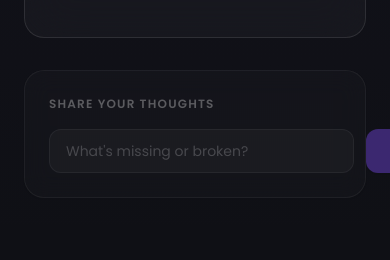
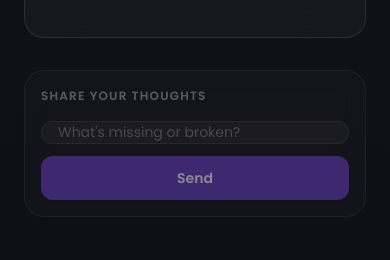
Before and after one commit to adelREDA00/mvp-vevara, a React (Vite) app: page /dashboard in a window 390 px wide. Shown: the part 659-919 px from the top of the page. Built offline with nearby package versions, Linux system fonts and the light colour scheme; no server answers; a web font is replaced by a local one.

Commit message:
bug fixes bg color

```diff
--- a/src/features/dashboard/pages/DashboardPage.jsx
+++ b/src/features/dashboard/pages/DashboardPage.jsx
@@ -363,7 +363,7 @@ const DashboardPage = () => {
                             )}
 
                             {/* Feedback Input Section */}
-                            <div className="bg-white/[0.02] backdrop-blur-md border border-white/5 rounded-[20px] p-6 flex flex-col items-start gap-4 shadow-sm">
+                            <div className="bg-white/[0.02] backdrop-blur-md border border-white/5 rounded-[20px] p-4 sm:p-6 flex flex-col items-start gap-4 shadow-sm">
                                 <div className="w-full flex items-center justify-between">
                                     <div className="flex items-center gap-3">
                                         <h3 className="text-[12px] font-semibold uppercase tracking-widest text-white/30">Share your thoughts</h3>
@@ -380,19 +380,19 @@ const DashboardPage = () => {
                                         <span className="text-[12px] text-emerald-500 font-medium">Feedback sent!</span>
                                     )}
                                 </div>
-                                <div className="w-full flex items-center gap-3">
+                                <div className="w-full flex flex-col sm:flex-row items-stretch sm:items-center gap-3">
                                     <input
                                         type="text"
                                         value={feedbackText}
                                         onChange={(e) => setFeedbackText(e.target.value)}
                                         onKeyDown={(e) => e.key === 'Enter' && handleSendFeedback()}
                                         placeholder="What's missing or broken?"
-                                        className="h-11 flex-1 bg-white/[0.03] border border-white/5 rounded-[12px] px-4 text-[14px] text-white placeholder:text-white/20 outline-none focus:border-[#6940c9]/40 transition-all duration-200 font-normal"
+                                        className="h-11 flex-1 bg-white/[0.03] border border-white/5 rounded-[12px] px-4 text-[14px] text-white placeholder:text-white/20 outline-none focus:border-[#6940c9]/40 transition-all duration-200 font-normal w-full"
                                     />
                                     <button
                                         onClick={handleSendFeedback}
                                         disabled={!feedbackText.trim() || feedbackStatus === 'sending'}
-                                        className="h-11 px-6 bg-[#6940c9] hover:bg-[#7b52da] disabled:opacity-50 disabled:cursor-not-allowed rounded-[12px] text-[14px] font-semibold transition-all duration-200 flex items-center gap-2 shadow-sm"
+                                        className="h-11 px-6 bg-[#6940c9] hover:bg-[#7b52da] disabled:opacity-50 disabled:cursor-not-allowed rounded-[12px] text-[14px] font-semibold transition-all duration-200 flex items-center justify-center gap-2 shadow-sm w-full sm:w-auto"
                                     >
                                         {feedbackStatus === 'sending' ? <Loader2 size={16} strokeWidth={2} className="animate-spin" /> : 'Send'}
                                     </button>
--- a/src/features/editor/components/CanvasControls.jsx
+++ b/src/features/editor/components/CanvasControls.jsx
@@ -616,9 +616,9 @@ function CanvasControls({
           />
 
           <div
-            className="bg-[#6940c9] text-white px-3 py-1.5 rounded-full shadow-[0_15px_40px_rgba(0,0,0,0.5)] border border-white/20 flex flex-row items-center gap-3 sm:gap-4 max-w-[calc(100vw-32px)] sm:max-w-none w-max text-center animate-bounce-subtle"
+            className="bg-[#6940c9] text-white px-4 py-2.5 rounded-2xl sm:rounded-full shadow-[0_15px_40px_rgba(0,0,0,0.5)] border border-white/20 flex flex-row items-center gap-3 sm:gap-4 max-w-[calc(100vw-32px)] sm:max-w-none w-fit sm:w-max text-left sm:text-center animate-bounce-subtle"
           >
-            <span className="text-[11px] sm:text-[12.5px] font-semibold leading-none whitespace-nowrap opacity-95">
+            <span className="text-[11px] sm:text-[12.5px] font-semibold leading-normal opacity-95">
               Now change anything, move, scale, rotate, blur or edit, it will animate.
             </span>
 
@@ -634,7 +634,7 @@ function CanvasControls({
                   // Ignore localStorage errors
                 }
               }}
-              className="text-[11px] font-bold opacity-80 hover:opacity-100 transition-opacity underline decoration-white/40 underline-offset-4 text-purple-200 whitespace-nowrap"
+              className="text-[11px] font-bold opacity-80 hover:opacity-100 transition-opacity underline decoration-white/40 underline-offset-4 text-purple-200 whitespace-nowrap self-center"
             >
               hide
             </button>
--- a/src/features/editor/pages/EditorPage.jsx
+++ b/src/features/editor/pages/EditorPage.jsx
@@ -1297,7 +1297,7 @@ function EditorPage() {
       let currentBlur = layer.blur !== undefined ? layer.blur : 0
       let currentColor = layer.type === 'shape' ? (layer.data?.fill || null)
         : layer.type === 'text' ? (layer.data?.color || null)
-        : layer.type === 'background' ? ('#' + (layer.data?.color || 0xffffff).toString(16).padStart(6, '0'))
+        : layer.type === 'background' ? ('#' + (layer.data?.color ?? 0xffffff).toString(16).padStart(6, '0'))
         : null
       let currentCropX = layer.cropX || 0
       let currentCropY = layer.cropY || 0
--- a/src/features/engine/motion/actions/ColorChangeAction.js
+++ b/src/features/engine/motion/actions/ColorChangeAction.js
@@ -155,14 +155,14 @@ export class ColorChangeAction {
 
         // Determine start color from state tracker or current object
         let startColorRaw = options.startState?.color
-        if (!startColorRaw) {
+        if (startColorRaw === undefined) {
             // Fallback: read from the PIXI object
             if (pixiObject instanceof PIXI.Text) {
-                startColorRaw = pixiObject.style?.fill || '#000000'
+                startColorRaw = pixiObject.style?.fill ?? '#000000'
             } else if (pixiObject._backgroundGraphics) {
-                startColorRaw = pixiObject._storedColor || 0xffffff
+                startColorRaw = pixiObject._storedColor ?? 0xffffff
             } else if (pixiObject instanceof PIXI.Graphics) {
-                startColorRaw = pixiObject._storedFill || '#000000'
+                startColorRaw = pixiObject._storedFill ?? '#000000'
             } else {
                 startColorRaw = '#000000'
             }
```
